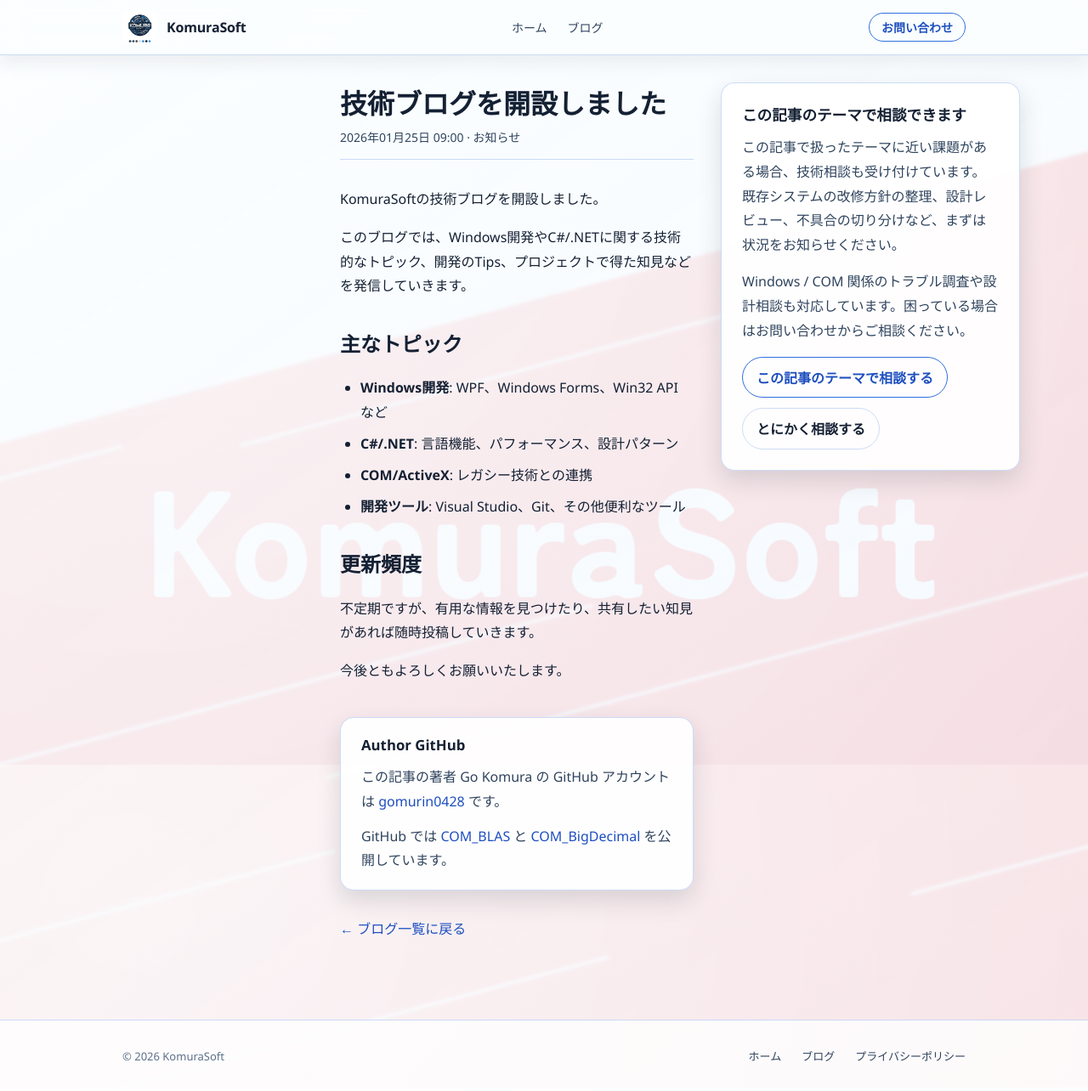
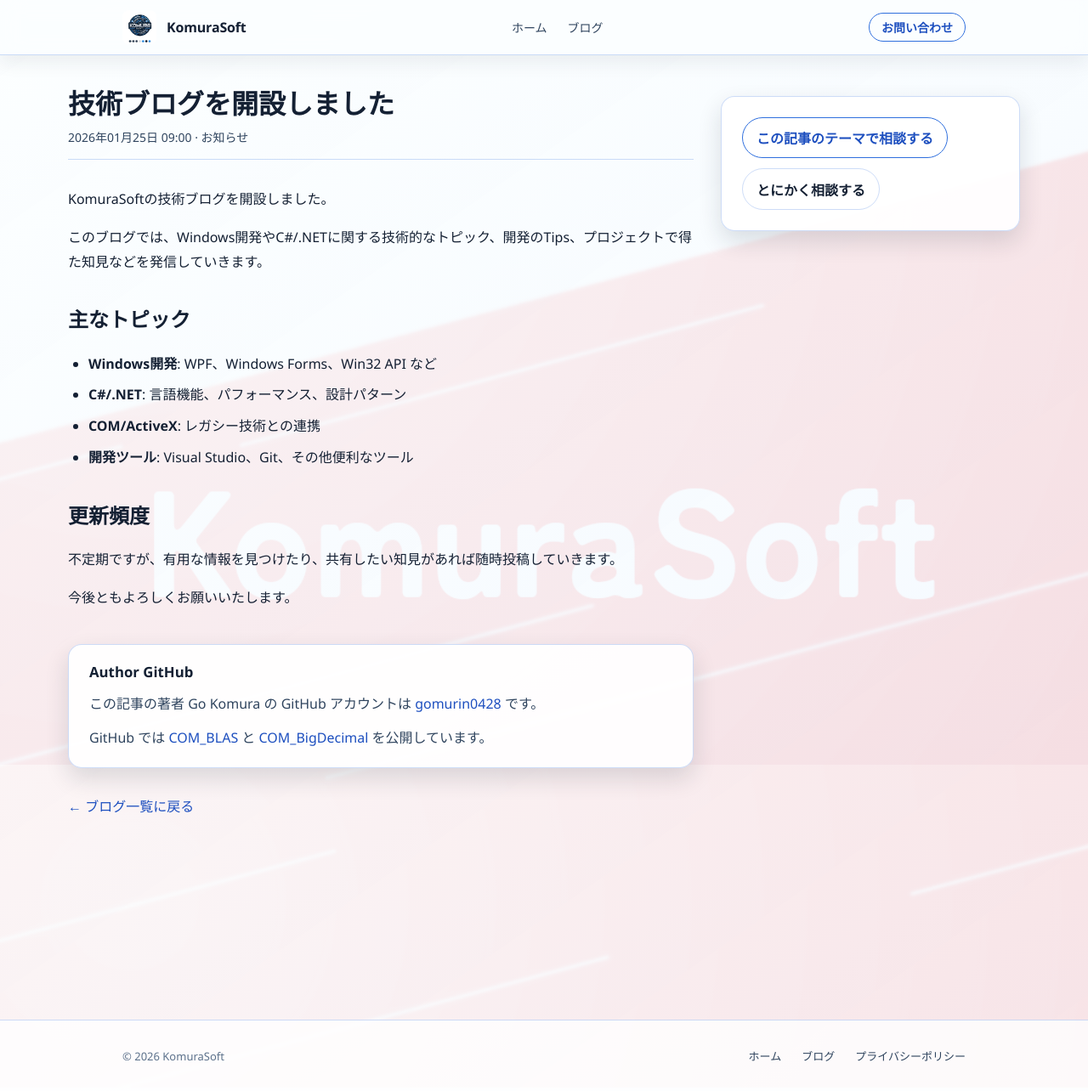
Before and after one commit to gomurin0428/KomuraSoftWeb, a Jekyll site: the page built from _posts/2026-01-25-000-hello-world.md, in a window 1280 px wide and 1284 px high. Shown: the whole window at 85% size. Built offline with Jekyll 4.4.1, drawn with Linux system fonts in a browser that asks for light colours.

Commit message:
右側相談ボタンを追加する」} <-- oops includes

```diff
--- a/_layouts/post.html
+++ b/_layouts/post.html
@@ -27,9 +27,13 @@
     .article-layout {
       display: block;
     }
-    .article-toc-sidebar,
-    .article-consult-sidebar {
+    .article-sidebar {
       display: none;
+    }
+    .article-sidebar-content {
+      display: flex;
+      flex-direction: column;
+      gap: 1rem;
     }
     .mobile-toc-trigger {
       position: fixed;
@@ -294,27 +298,10 @@
     .article-github-links a:focus-visible {
       color: var(--color-accent);
     }
-    .article-consult-cta-title {
-      margin: 0 0 0.75rem 0;
-      font-size: 1.1rem;
-      font-weight: 700;
-      color: var(--color-text);
-    }
-    .article-consult-cta-text {
-      margin: 0;
-      color: var(--color-text-muted);
-      line-height: 1.8;
-    }
-    .article-consult-cta-note {
-      margin: 0.9rem 0 0 0;
-      color: var(--color-text-muted);
-      line-height: 1.8;
-    }
     .article-consult-cta-actions {
       display: flex;
       flex-wrap: wrap;
       gap: 0.75rem;
-      margin-top: 1rem;
     }
     .article-consult-cta-button {
       display: inline-block;
@@ -359,26 +346,22 @@
     @media (min-width: 1100px) {
       .article-layout {
         display: grid;
-        grid-template-columns: minmax(15rem, 18rem) minmax(0, 48rem) minmax(18rem, 22rem);
+        grid-template-columns: minmax(0, 48rem) minmax(18rem, 22rem);
         gap: 2rem;
         align-items: start;
         justify-content: center;
       }
-      .article-toc-sidebar,
-      .article-consult-sidebar {
+      .article-sidebar {
         display: block;
         position: sticky;
         top: 5.5rem;
       }
-      .article-toc-sidebar {
+      .article-main {
+        margin: 0;
         grid-column: 1;
       }
-      .article-main {
-        margin: 0;
+      .article-sidebar {
         grid-column: 2;
-      }
-      .article-consult-sidebar {
-        grid-column: 3;
       }
       .blog-content .is-inline-toc {
         display: none;
@@ -408,9 +391,6 @@
       {% capture article_reference %}{{ page.title }} | {{ page.url | absolute_url }}{% endcapture %}
       <article class="blog-container">
         <div class="article-layout">
-          <aside class="article-toc-sidebar" aria-label="記事目次">
-            <nav id="sidebar-toc-root"></nav>
-          </aside>
           <div class="article-main">
             <header class="blog-header">
               <h1 class="blog-title">{{ page.title }}</h1>
@@ -444,16 +424,16 @@
             </section>
             <a href="/blog/" class="back-link">← ブログ一覧に戻る</a>
           </div>
-          <aside class="article-consult-sidebar" aria-label="相談案内">
-            <section class="article-consult-cta article-consult-cta-sidebar">
-              <h2 class="article-consult-cta-title">この記事のテーマで相談できます</h2>
-              <p class="article-consult-cta-text">この記事で扱ったテーマに近い課題がある場合、技術相談も受け付けています。既存システムの改修方針の整理、設計レビュー、不具合の切り分けなど、まずは状況をお知らせください。</p>
-              <p class="article-consult-cta-note">Windows / COM 関係のトラブル調査や設計相談も対応しています。困っている場合はお問い合わせからご相談ください。</p>
-              <div class="article-consult-cta-actions">
-                <a id="sidebar-article-consult-link" class="article-consult-cta-button" href="https://docs.google.com/forms/d/e/1FAIpQLSfywSpD36AGXdQ70iNTNUgmZl6aFa7fTUT-PcyS9DY185pejw/viewform?usp=pp_url&entry.592359752=%E6%8A%80%E8%A1%93%E7%9B%B8%E8%AB%87" target="_blank" rel="noopener">この記事のテーマで相談する</a>
-                <a class="article-consult-cta-button article-consult-cta-button-secondary" href="https://docs.google.com/forms/d/e/1FAIpQLSfywSpD36AGXdQ70iNTNUgmZl6aFa7fTUT-PcyS9DY185pejw/viewform?usp=pp_url&entry.592359752=%E6%8A%80%E8%A1%93%E7%9B%B8%E8%AB%87" target="_blank" rel="noopener">とにかく相談する</a>
-              </div>
-            </section>
+          <aside class="article-sidebar" aria-label="記事ナビゲーション">
+            <div class="article-sidebar-content">
+              <nav id="sidebar-toc-root"></nav>
+              <section class="article-consult-cta article-consult-cta-sidebar" aria-label="相談案内">
+                <div class="article-consult-cta-actions">
+                  <a id="sidebar-article-consult-link" class="article-consult-cta-button" href="https://docs.google.com/forms/d/e/1FAIpQLSfywSpD36AGXdQ70iNTNUgmZl6aFa7fTUT-PcyS9DY185pejw/viewform?usp=pp_url&entry.592359752=%E6%8A%80%E8%A1%93%E7%9B%B8%E8%AB%87" target="_blank" rel="noopener">この記事のテーマで相談する</a>
+                  <a class="article-consult-cta-button article-consult-cta-button-secondary" href="https://docs.google.com/forms/d/e/1FAIpQLSfywSpD36AGXdQ70iNTNUgmZl6aFa7fTUT-PcyS9DY185pejw/viewform?usp=pp_url&entry.592359752=%E6%8A%80%E8%A1%93%E7%9B%B8%E8%AB%87" target="_blank" rel="noopener">とにかく相談する</a>
+                </div>
+              </section>
+            </div>
           </aside>
         </div>
       </article>
```
